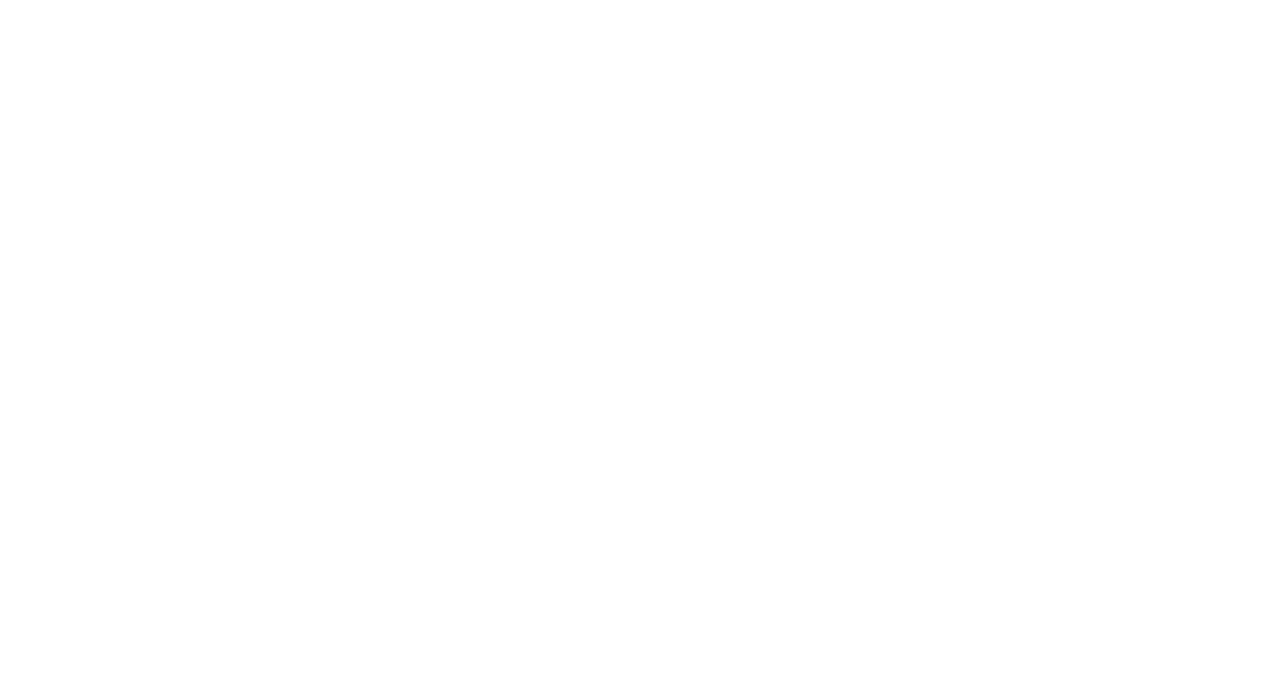
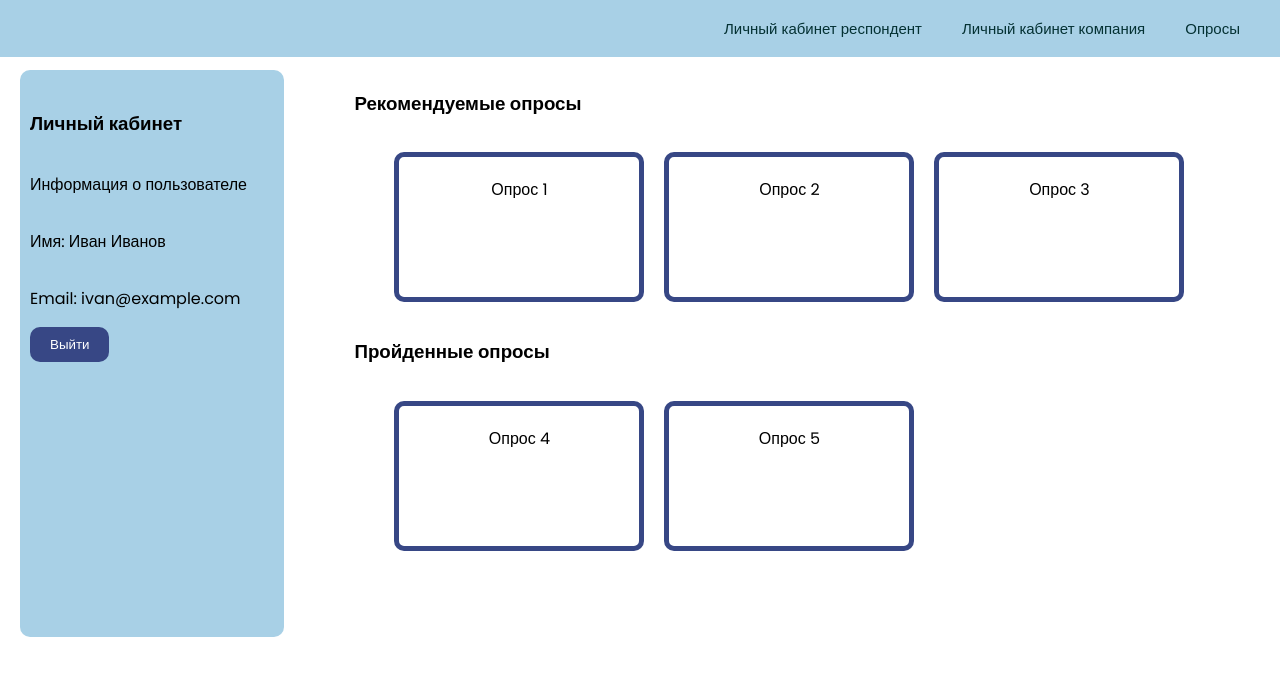
Before and after one commit to kuryuo/pp-project, a React (Create React App) app: page /accuser in a window 1280 px wide. Before the commit this address had no page. Shown: the top 676 px of the page. Built offline with nearby package versions, Linux system fonts and the light colour scheme; a web font is replaced by a local one.

Commit message:
account update + survlist

```diff
--- a/src/App.js
+++ b/src/App.js
@@ -1,7 +1,9 @@
 import Registration from './pages/Registration';
 import Login from './pages/Login';
 import HomeAll from './pages/HomeAll';
-import Account from './pages/Account';
+import AccUser from './pages/AccUser';
+import AcCompany from './pages/AccCompany';
+import Survlist from './pages/Survlist';
 import { Route, Routes } from "react-router-dom";
 
 function App() {
@@ -11,9 +13,11 @@
       <div>
       <Routes>
       <Route path="/" element={<HomeAll/>} />
-      <Route path="/account" element={<Account/>} />
+      <Route path="/accuser" element={<AccUser/>} />
       <Route path="/register" element={<Registration/>} />
       <Route path="/login" element={<Login/>} />
+      <Route path='/accompany' element={<AcCompany/>} />
+      <Route path='/survlist' element={<Survlist/>} />
       </Routes>
       </div>
     </>
--- a/src/app.css
+++ b/src/app.css
@@ -8,21 +8,27 @@
   top: 0;
   width: 100%;
   display: flex;
-  background-color: tomato;
+  background-color: #A8D0E6;
   justify-content: flex-end;
 }
 
 nav ul {
   list-style: none;
   display: flex;
-  gap: 20px;
+  gap: 40px;
+  padding-right: 40px;
 }
 
 nav ul li a {
   text-decoration: none;
-  color: #333;
+  color: #043133;
+  font-family: 'Poppins', sans-serif;
+  font-size: 15px;
 }
 
 nav ul li a:hover {
-  color: #007bff;
+  color: #FFFFFF;
+  background-color: #374785;
+  padding: 5px 10px;
+  border-radius: 5px;
 }
--- a/src/components/Header.jsx
+++ b/src/components/Header.jsx
@@ -7,9 +7,9 @@
     <header>
       <nav>
         <ul>
-          <li><Link to="/">HomeAll</Link></li>
-          <li><Link to="/login">Login</Link></li>
-          <li><Link to="/account">Account</Link></li>
+          <li><Link to="/accuser">Личный кабинет респондент</Link></li>
+          <li><Link to="/accompany">Личный кабинет компания</Link></li>
+          <li><Link to="/survlist">Опросы</Link></li>
         </ul>
       </nav>
     </header>
--- /dev/null
+++ b/src/pages/AccCompany.jsx
@@ -0,0 +1,42 @@
+import React from 'react';
+import { Link } from 'react-router-dom';
+import '../styles/account.css';
+import Header from '../components/Header';
+
+function CompanyProfile() {
+  // данные из api
+  const user = {
+    name: 'Иван Иванов',
+    email: 'ivan@example.com',
+    createdSurveysStats: ['Статистика 1', 'Статистика 2', 'Статистика 3','Опрос 4', 'Опрос 5']
+  };
+
+  const logout = () => {
+    //удалить токен из localStorage
+  };
+
+  return (
+    <div className='user-profile'>
+         <Header/>
+         <div className='user-info'>
+            <h3>Личный кабинет</h3>
+            <p>Информация о компании</p>
+            <p>Название: {user.name}</p>
+            <p>Email: {user.email}</p>
+            <Link to="/" onClick={logout}>
+            <button className='logout'>Выйти</button>
+            </Link>
+         </div>
+        <div className='surveys'>
+            <h3>Статистика созданных опросов</h3>
+            <ul className='survey-list'>
+              {user.createdSurveysStats.map((stat, index) => (
+              <li key={index}>{stat}</li>
+              ))}
+              </ul>
+        </div>
+    </div>
+  );
+}
+
+export default CompanyProfile;
--- /dev/null
+++ b/src/pages/AccUser.jsx
@@ -0,0 +1,49 @@
+import React from 'react';
+import { Link } from 'react-router-dom';
+import '../styles/account.css';
+import Header from '../components/Header';
+
+function UserProfile() {
+  // данные из api
+  const user = {
+    name: 'Иван Иванов',
+    email: 'ivan@example.com',
+    recommendedSurveys: ['Опрос 1', 'Опрос 2', 'Опрос 3'],
+    completedSurveys: ['Опрос 4', 'Опрос 5']
+  };
+
+  const logout = () => {
+    //удалить токен из localStorage
+  };
+
+  return (
+    <div className='user-profile'>
+         <Header/>
+         <div className='user-info'>
+            <h3>Личный кабинет</h3>
+            <p>Информация о пользователе</p>
+            <p>Имя: {user.name}</p>
+            <p>Email: {user.email}</p>
+            <Link to="/" onClick={logout}>
+            <button className='logout'>Выйти</button>
+            </Link>
+         </div>
+        <div className='surveys'>
+            <h3>Рекомендуемые опросы</h3>
+            <ul className='survey-list'>
+                {user.recommendedSurveys.map((survey, index) => (
+                <li key={index}>{survey}</li>
+                ))}
+            </ul>
+            <h3>Пройденные опросы</h3>
+            <ul className='survey-list'>
+                {user.completedSurveys.map((survey, index) => (
+                <li key={index}>{survey}</li>
+                ))}
+            </ul>
+        </div>
+    </div>
+  );
+}
+
+export default UserProfile;
--- a/src/pages/Account.jsx
+++ /dev/null
@@ -1,42 +0,0 @@
-import React from 'react';
-import '../styles/account.css';
-
-function UserProfile() {
-  // данные из api
-  const user = {
-    name: 'Иван Иванов',
-    email: 'ivan@example.com',
-    recommendedSurveys: ['Опрос 1', 'Опрос 2', 'Опрос 3'],
-    completedSurveys: ['Опрос 4', 'Опрос 5']
-  };
-
-  //grid 1fr 6fr
-  //внутри flex column(для инфы)
-  //flex 2 для рекомендуемых
-  //flex 3 для пройденных
-
-  return (
-    <div className='user-profile'>
-      <h2>Личный кабинет</h2>
-      <h3>Информация о пользователе</h3>
-      <p>Имя: {user.name}</p>
-      <p>Email: {user.email}</p>
-
-      <h3>Рекомендуемые опросы</h3>
-      <ul>
-        {user.recommendedSurveys.map((survey, index) => (
-          <li key={index}>{survey}</li>
-        ))}
-      </ul>
-
-      <h3>Пройденные опросы</h3>
-      <ul>
-        {user.completedSurveys.map((survey, index) => (
-          <li key={index}>{survey}</li>
-        ))}
-      </ul>
-    </div>
-  );
-}
-
-export default UserProfile;
--- a/src/pages/Registration.jsx
+++ b/src/pages/Registration.jsx
@@ -36,7 +36,7 @@
           </div>
           </div>
           <button type="submit">Зарегистрироваться</button>
-          <p className='p-auth'>Уже есть аккаунт?<a href="/login">Вход</a></p> {/* Добавлен текст "Нет аккаунта? Регистрация" */}
+          <p className='p-auth'>Уже есть аккаунт?<a href="/login">Вход</a></p>
         </form>
       </div>
     </>
--- /dev/null
+++ b/src/pages/Survlist.jsx
@@ -0,0 +1,44 @@
+import React, { useState, useRef } from 'react';
+import '../styles/survlist.css';
+import Header from '../components/Header';
+import searchsvg from '../images/search.svg';
+
+function RecommendedSurveys() {
+  const [search, setSearch] = useState('');
+  const searchInputRef = useRef(null);
+
+  // данные из api
+  const surveys = ['Опрос 1', 'Опрос 2', 'Опрос 3', 'Опрос 4', 'Опрос 5'];
+
+  const filteredSurveys = surveys.filter(survey =>
+    survey.toLowerCase().includes(search.toLowerCase())
+  );
+
+  const handleSearchIconClick = () => {
+    if (searchInputRef.current) {
+      searchInputRef.current.focus();
+    }
+  };
+
+  return (
+    <div className='recommended-surveys'>
+      <Header/>
+      <div className="search-container">
+        <input ref={searchInputRef} type='text' placeholder='Поиск...' value={search} onChange={e => setSearch(e.target.value)} />
+        <img
+          src={searchsvg}
+          alt="search"
+          className="search-icon"
+          onClick={handleSearchIconClick}
+        />
+      </div>
+      <ul className='surveys-list'>
+        {filteredSurveys.map((survey, index) => (
+          <li key={index}>{survey}</li>
+        ))}
+      </ul>
+    </div>
+  );
+}
+
+export default RecommendedSurveys;
--- a/src/styles/account.css
+++ b/src/styles/account.css
@@ -0,0 +1,54 @@
+.user-profile{
+    display:grid;
+    grid-template-columns: 2fr 7fr;
+    font-family: 'Poppins', sans-serif;
+    font-weight: normal;
+}
+
+.user-info{
+    display: flex;
+    flex-direction: column;
+    background-color: #A8D0E6;
+    border-radius: 10px;
+    margin-top:70px;
+    margin-left: 20px;
+    padding: 20px 10px;
+}
+
+.surveys{
+    display: flex;
+    flex-direction:column;
+    margin: 70px;
+}
+
+.survey-list {
+    display: flex;
+    flex-direction: row;
+    flex-wrap: wrap;
+    gap: 20px;
+  }
+
+  .survey-list li {
+    background-color: #FFFFFF;
+    padding: 20px;
+    border: 5px solid #374785;
+    border-radius: 10px;
+    width: 200px;
+    height: 100px;
+    display: flex;
+    justify-content: center;
+    align-items: flex-start;
+  }
+
+  .logout{
+    border:none;
+    background-color: #374785;
+    color:#FFFFFF;
+    padding: 10px 20px;
+    border-radius: 10px;
+  }
+
+    .logout:hover{
+        background-color: #0D2068;
+        color:#FFFFFF;
+    }
--- a/src/styles/auth.css
+++ b/src/styles/auth.css
@@ -52,7 +52,7 @@
 
 button[type="submit"] {
   padding: 10px 40px;
-  background-color: #007074;
+  background-color: #374785;
   color: #FFFFFF;
   border: none;
   cursor: pointer;
@@ -61,7 +61,7 @@
 }
 
   button[type="submit"]:hover {
-    background-color: #074C4E;
+    background-color: #0D2068;
   }
 
   button[type="button"]{
--- a/src/styles/home.css
+++ b/src/styles/home.css
@@ -118,9 +118,9 @@
 }
 
 .login:hover{
-  background-color: #222F64; /* Темно-зеленый */
+  background-color: #0D2068;
 }
 
 .register:hover{
-  background-color: #D44242;
+  background-color: #C40F0F;
 }
--- /dev/null
+++ b/src/styles/survlist.css
@@ -0,0 +1,50 @@
+.surveys-list{
+    display: flex;
+    flex-direction: row;
+    flex-wrap: wrap;
+    gap: 40px;
+}
+
+.surveys-list li {
+    background-color: #FFFFFF;
+    padding: 20px;
+    border: 5px solid #374785;
+    border-radius: 10px;
+    width: 200px;
+    height: 100px;
+    display: flex;
+    justify-content: center;
+    align-items: flex-start;
+  }
+
+  input[type='text'] {
+    border: 1px solid #ccc;
+    font-size: 16px;
+    border-radius: 10px;
+    border: none;
+  }
+
+  .search-icon {
+    width: 20px;
+    height: 20px;
+    object-fit: contain;
+    position: absolute;
+    top: 50%;
+    right: 10px;
+    transform: translateY(-50%);
+    transition: transform 0.1s ease;
+    padding:10px;
+  }
+
+  .search-icon:active {
+    transform: translateY(-50%) scale(0.9);
+  }
+  .search-container {
+    position: relative;
+    width: 300px;
+    padding: 10px;
+    margin-top: 60px;
+    margin-left: 25px;
+    border-radius: 5px;
+    font-size: 16px;
+  }
```
Also changed, not shown: src/images/search.svg (added).
